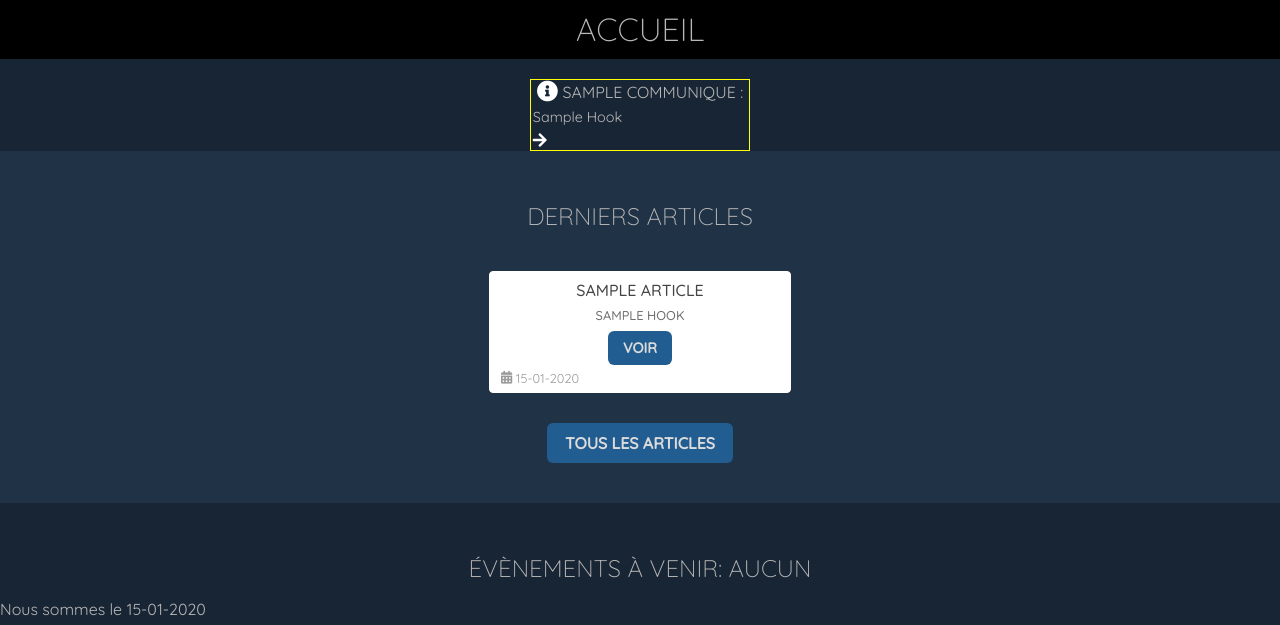
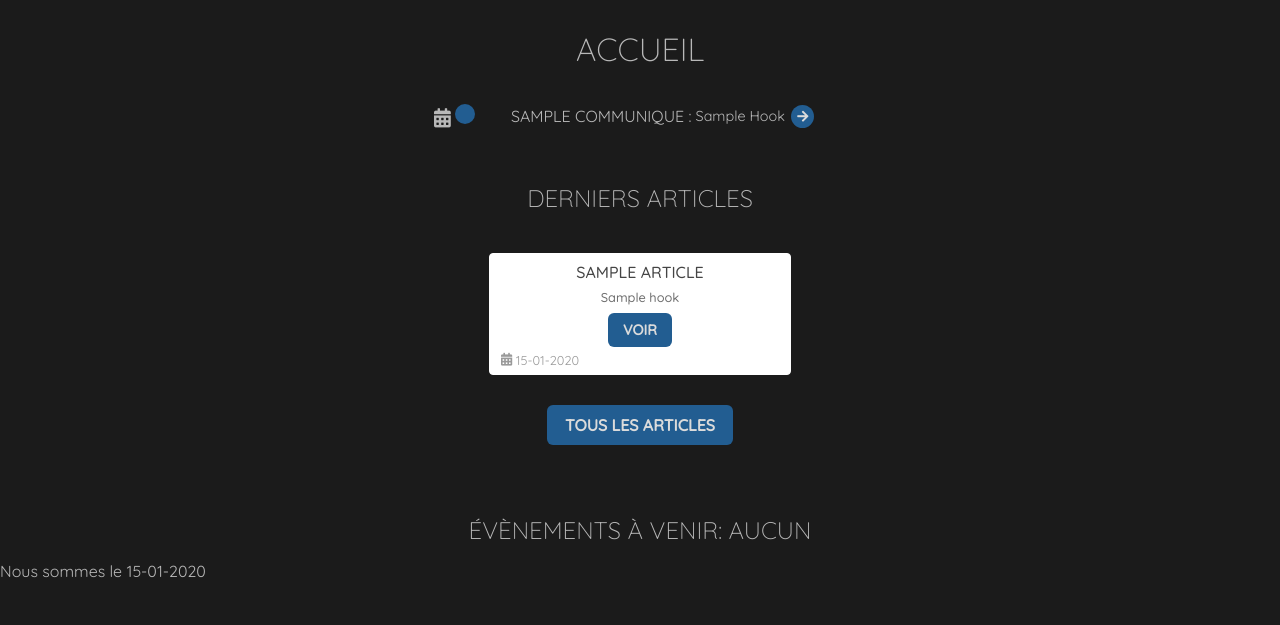
Before and after one commit to Eric-SCHEFFER/blueangels2.0, a Symfony app: template templates/home.html.twig in a window 1280 px wide. Shown: the part 227-852 px from the top of the page. Run offline with Twig, Linux system fonts and the light colour scheme; the template is opened without the code that fills it: most values are stand-ins (such as "Sample title", 1, 10 or a date in 2020); some libraries are stand-ins or nearby versions.

Commit message:
Stylage homePage

```diff
--- a/public/css/base.css
+++ b/public/css/base.css
@@ -1,14 +1,24 @@
 html {
    box-sizing: border-box;
    color: rgb(184, 184, 184);
-   background-color: #000000;
+   background-color: #1b1b1b;
    font-family: 'Quicksand', sans-serif;
+   scroll-behavior: smooth;
 }
 
 html, body {
    padding: 0;
    margin: 0;
    position: relative;
+}
+
+a:hover {
+   text-decoration: underline #17a2ff 3px solid;
+}
+
+a::first-letter {
+   font-weight: 600;
+   color: #17a2ff;
 }
 
 header {
@@ -45,6 +55,10 @@ h1, h2, h3, h4, h5, h6 {
    text-align: center;
 }
 
+h1 {
+   margin-top: 30px;
+}
+
 ul {
    list-style-type: none;
 }
@@ -55,20 +69,21 @@ a {
    text-decoration: none;
 }
 
-a:hover {
-   text-decoration: underline #17a2ff 3px solid;
-}
-
-a::first-letter {
-   font-weight: 600;
-   color: #17a2ff;
-}
-
 .wrapper {
    /* border: solid red 1px; */
    margin: 0 0 0 0;
    position: relative;
    height: 100%;
+}
+
+.wrapper a::first-letter {
+   color: inherit;
+   font-size: inherit;
+   font-weight: inherit;
+}
+
+.wrapper a:hover {
+   text-decoration: none;
 }
 
 .center {
--- a/public/css/boutonsEtInputs.css
+++ b/public/css/boutonsEtInputs.css
@@ -33,10 +33,11 @@ margin: 10px;
    border-radius: 4px;
 }
 
-.bt-extra-small {
+.bt-extra-small-arrow {
    font-size: .8em;
-   padding: 2px;
-   width: max-content;
+   padding: 3px 2px 2px 3px;
+   width: 18px;
+   height: 18px;
    border-radius: 50%;
 }
 
--- a/public/css/cardApercuArticle.css
+++ b/public/css/cardApercuArticle.css
@@ -17,12 +17,16 @@
    border-radius: 4px;
 }
 
+.articles .card-article:hover img {
+   transform: scale(1.12);
+}
+
 .articles .image {
    min-width: 120px;
    max-width: 120px;
    min-height: 120px;
    max-height: 120px;
-   /* overflow: hidden; */
+   overflow: hidden;
    border-radius: 4px;
 }
 
@@ -32,6 +36,7 @@
    object-fit: cover;
    object-position: top;
    border-radius: 4px;
+   transition: 0.4s ease;
 }
 
 .articles .titre {
@@ -60,7 +65,6 @@
    overflow: hidden;
    text-align: center;
    text-overflow: ellipsis;
-   text-transform: uppercase;
    color: rgb(111, 111, 111);
    font-size: .8em;
    font-weight: 500;
--- a/public/css/cardApercuCommunique.css
+++ b/public/css/cardApercuCommunique.css
@@ -16,7 +16,31 @@
    display: flex;
    justify-content: center;
    flex-wrap: wrap;
+   align-items: center;
+   padding: 20px 0 20px 0;
    /* border: rgb(255, 0, 0) 1px solid; */
+}
+
+.communiques .events-notification {
+   /* border: 1px solid fuchsia; */
+   font-size: .9em;
+   text-transform: uppercase;
+}
+
+.communiques .events-notification-number {
+   display: inline-block;
+   position: relative;
+   background-color: #225d91;
+   width: 1.4em;
+   height: 1.4em;
+   border-radius: 50%;
+   font-weight: 600;
+}
+
+.communiques .events-notification-number-value {
+   position: relative;
+   left: 5px;
+   top: 1px;
 }
 
 .communiques .card-communique {
@@ -26,16 +50,20 @@
    max-width: 350px;
    height: auto;
    padding: 2px;
-   margin: 20px 30px 0px 30px;
-   border: yellow 1px solid;
+   margin: 0 30px 0 30px;
+   /* border: yellow 1px solid; */
+}
+
+.communiques .card-communique:hover,
+.communiques .events-notification:hover {
+   text-decoration: none;
+   color: #ffffff;
 }
 
 .communiques .titre {
    text-transform: uppercase;
    padding: 0 4px 0 4px;
    margin: 0;
-   /* background-color: #ffffff; */
-   /* color: #272727; */
    white-space: nowrap;
    width: max-content;
    border-radius: 2px;
@@ -43,7 +71,6 @@
 
 .communiques .titre::after {
    content: ":";
-
 }
 
 .communiques .hook {
@@ -54,39 +81,3 @@
    font-size: .9em;
    padding: 6px 6px 6px 0;
 }
-
-.communiques .contenu {
-   white-space: nowrap;
-   overflow: hidden;
-   text-overflow: ellipsis;
-   font-size: .9em;
-   padding: 0 0 6px 0;
-}
-
-.communiques .flex {
-   display: flex;
-   justify-content: left;
-   align-items: flex-end;
-}
-
-.communiques .date {
-   font-size: .8em;
-   color: rgb(85, 85, 85);
-}
-
-.communiques a.lire-communique {
-   text-decoration: none;
-   display: block;
-}
-
-.communiques a.lire-communique:hover {
-   color: #ffffff;
-}
-
-.communiques a.lire-communique i {
-   color: rgb(255, 255, 255);
-}
-
-.communiques a.lire-communique::first-letter {
-   color: inherit;
-}
--- a/public/css/cardApercuEvent.css
+++ b/public/css/cardApercuEvent.css
@@ -43,6 +43,10 @@
    border-radius: 4px;
 }
 
+.events .card-event:hover img {
+   transform: scale(1.12);
+}
+
 .events .completed {
    color: rgb(177, 164, 90);
 }
@@ -59,6 +63,7 @@
    height: 100%;
    object-fit: cover;
    object-position: top;
+   transition: 0.4s ease;
 }
 
 .events .titre {
@@ -90,18 +95,13 @@
 }
 
 .events .hook {
-   margin: 4px 0 4px 0;
-}
-
-.events .hook {
    text-align: center;
    color: rgb(0, 0, 0);
    white-space: nowrap;
    overflow: hidden;
    font-weight: 300;
-   margin-bottom: 10px;
    text-overflow: ellipsis;
-   text-transform: uppercase;
+   margin: 4px 0 10px 10px;
 }
 
 .events .description {
@@ -111,7 +111,7 @@
 }
 
 .events .bloc-text {
-   padding: 0 9px 4px 9px;
+   padding: 0 12px 10px 12px;
    color: rgb(68, 68, 68);
    overflow: hidden;
    text-overflow: ellipsis;
--- a/public/css/home.css
+++ b/public/css/home.css
@@ -1,15 +1,15 @@
 section {
-   padding: 40px 0 40px 0;
+   padding: 20px 0 40px 0;
 }
 
 .communiques {
-   background-color: #182534;
+   /* background-color: #182534; */
 }
 
 .articles {
-   background-color: #203246;
+   /* background-color: #203246; */
 }
 
 .events {
-   background-color: #182534;
+   /* background-color: #182534; */
 }
--- a/src/Controller/HomeController.php
+++ b/src/Controller/HomeController.php
@@ -27,7 +27,7 @@ class HomeController extends AbstractController
      */
     public function index(): Response
     {
-        $today = new DateTime('2021-01-21'); // Pour tester d'autres dates du jour
+        $today = new DateTime('2021-01-17'); // Pour tester d'autres dates du jour
         // On récupère les 3 events
         $events = $this->getEvents($today);
         // On récupère le nbre total d'events futurs
@@ -35,7 +35,7 @@ class HomeController extends AbstractController
         // On récupère les articles
         $articles = $this->articlesRepository->findBy([], ['created_at' => 'DESC'], 3, 0);
         // On récupère les communiqués
-        $communiques = $this->communiqueRepository->findBy([], ['created_at' => 'DESC'], 1, 0);
+        $communiques = $this->communiqueRepository->findBy([], ['created_at' => 'DESC'], 2, 0);
         return $this->render('home.html.twig', [
             'eventsToCome' => $events[0],
             'completedEvents' => $events[1],
--- a/templates/home.html.twig
+++ b/templates/home.html.twig
@@ -16,25 +16,32 @@
     <section class="communiques">
         {# TODO: #}
         {#
-            On affiche les derniers communiqués par ordre de création (minimum: aucun, maximum: 3)
+            On affiche les derniers communiqués par ordre inverse de création (minimum: aucun, maximum: 3)
             Chaque communiqués est cliquable, et renvoi vers la page du communiqué
         #}
         <div class="bloc-cards">
+            {% set countAVenir = countTotalEventsToCome[0][1] %}
+            {# Affiche le nbre d'events à venir dans une notification #}
+            <a class="events-notification" href="#events" title="Évènements à venir">
+                <i class="fas fa-calendar-alt fa-lg"></i>
+                <span class="events-notification-number">
+                    <div class="events-notification-number-value">
+                        {{ countAVenir }}
+                    </div>
+                </span>
+            </a>
             {% for communique in communiques %}
-                <div class="card-communique">
-                    <a class="lire-communique" href="">
+                <a class="card-communique" href="" title="Communiqué important">
                     <div class="titre">
-                            <i class="fas fa-info-circle fa-lg white"></i>
                         {{ communique.getTitre() }}
                     </div>
                     <div class="hook">
                         {{ communique.getHook() }}
                     </div>
-                        <div class="flex">
+                    <div class="bouton bt-extra-small-arrow">
                         <i class="fas fa-arrow-right"></i>
                     </div>
                 </a>
-                </div>
             {% endfor %}
         </div>
     </section>
@@ -50,7 +57,7 @@
         <h2>Derniers articles</h2>
         <div class="bloc-cards">
             {% for article in articles %}
-                <div class="card-article">
+                <a class="card-article" href="">
                     {% if article.getImagesArticles()[0].getNom() is not empty %}
                         <div class="image">
                             <img src="{{ asset('images/8.jpg') }}" alt="">
@@ -69,26 +76,26 @@
                             {{ article.getCreatedAt()|date("d-m-Y") }}
                         </div>
                     </div>
-                </div>
+                </a>
             {% endfor %}
         </div>
         <div class="boutonsPassesFuturs">
-            <div class="bouton">Tous les articles</div>
+            <a class="bouton" href="">Tous les articles</a>
         </div>
     </section>
 
 {# ================================================================= #}
-    <section class="events">
+    <section class="events" id="events">
         {#
             On tente d'afficher les 3 évènements futurs. S'il y en a moins ou aucun, on complète avec des évènements passés grisés.
             Il y a dans la mesure du possible, toujours 3 évènements d'affichés.
             Chaque évènement est cliquable, et renvoi vers la page de l'évènement
         #}
-        {% set countAVenir = countTotalEventsToCome[0][1] %}
+
         {% if countAVenir == 0 %}
             <h2>Évènements à venir: aucun</h2>
             {% else %}
-                <h2>Évènements à venir</h2>
+                <h2>Évènements à venir: {{ countAVenir }}</h2>
         {% endif %}
         {# Provisoire, pour tester les dates #}
         <p>Nous sommes le {{ today|date("d-m-Y") }}</p>
@@ -102,9 +109,9 @@
                         {# Si c'est un event annulé, on affiche le tampon annulé, et on grise la carte #}
                         {% if eventToCome.getAnnule() %}
                             <div class="tampon-oblique tampon-oblique-red">Évènement annulé</div>
-                            <div class="card-event card-event-grise">
+                            <a class="card-event card-event-grise" href="">
                             {% else %}
-                            <div class="card-event">
+                            <a class="card-event" href="">
                         {% endif %}
                             {% if not eventToCome.getImagesEvents() is empty %}
                                 <div class="image">
@@ -133,7 +140,7 @@
                                     {% endif %}
                                 </div>
                             </div>
-                        </div>
+                        </a>
                     </div>
                 {% endfor %}
             {% endif %}
@@ -148,7 +155,7 @@
                         {% else %}
                             <div class="tampon-oblique">Évènement terminé</div>
                         {% endif %}
-                        <div class="card-event card-event-grise">
+                        <a class="card-event card-event-grise" href="">
                             {% if not completedEvent.getImagesEvents() is empty %}
                                 <div class="image">
                                     <img src="{{ asset('images/rail.jpg') }}" alt="">
@@ -168,16 +175,16 @@
                                     <span class="info-jour">Terminé</span>
                                 </div>
                             </div>
-                        </div>
+                        </a>
                     </div>
                 {% endfor %}
             {% endif %}
         </div>
 
         <div class="boutonsPassesFuturs">
-            <div class="bouton bt2">Tous les évènements passés</div>
+            <a class="bouton bt2" href="">Évènements passés</a>
             {% if countAVenir > 3 %}
-                <div class="bouton bt2">Tous les évènements à venir (+ {{ countAVenir -3 }} )</div>
+                <a class="bouton bt2" href="">Tous les évènements à venir (+ {{ countAVenir -3 }} )</a>
             {% endif %}
         </div>
     </section>
```
Also changed, not shown: public/css/enteteEtNavbar.css (line endings or trailing spaces). Lines whose indentation alone changed are shown as unchanged.
